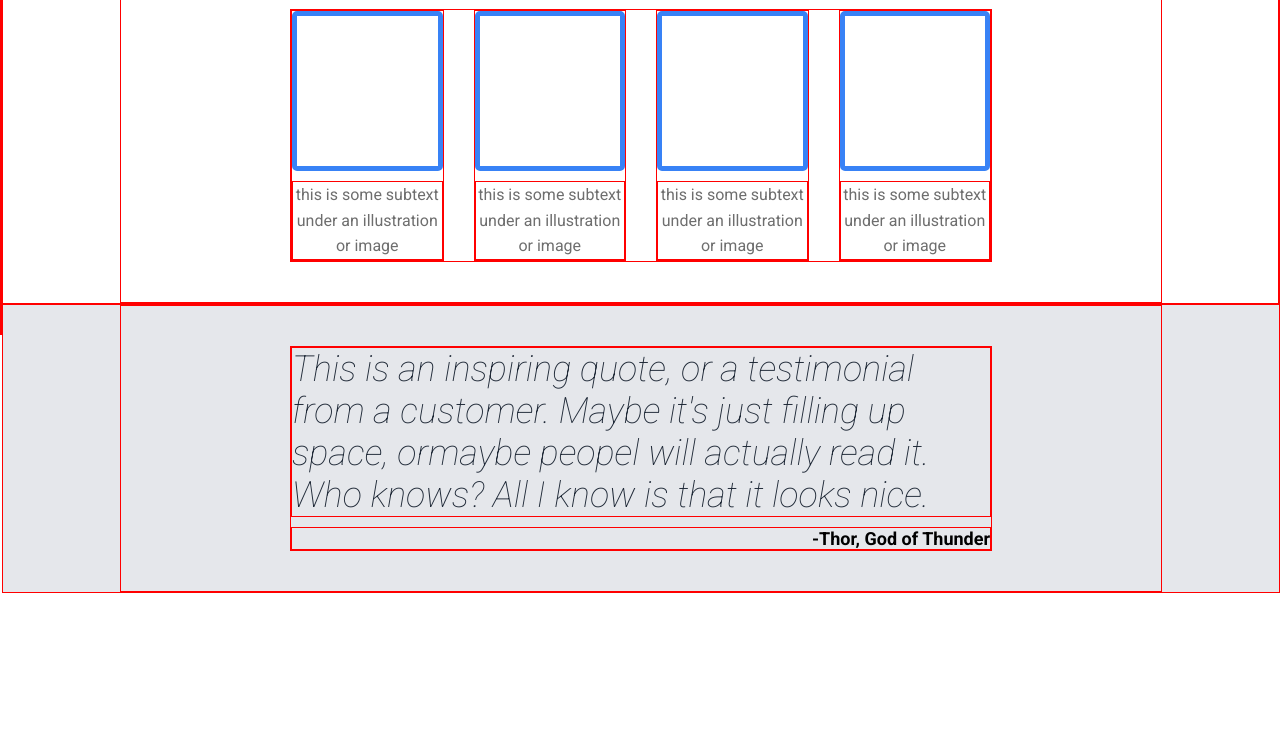
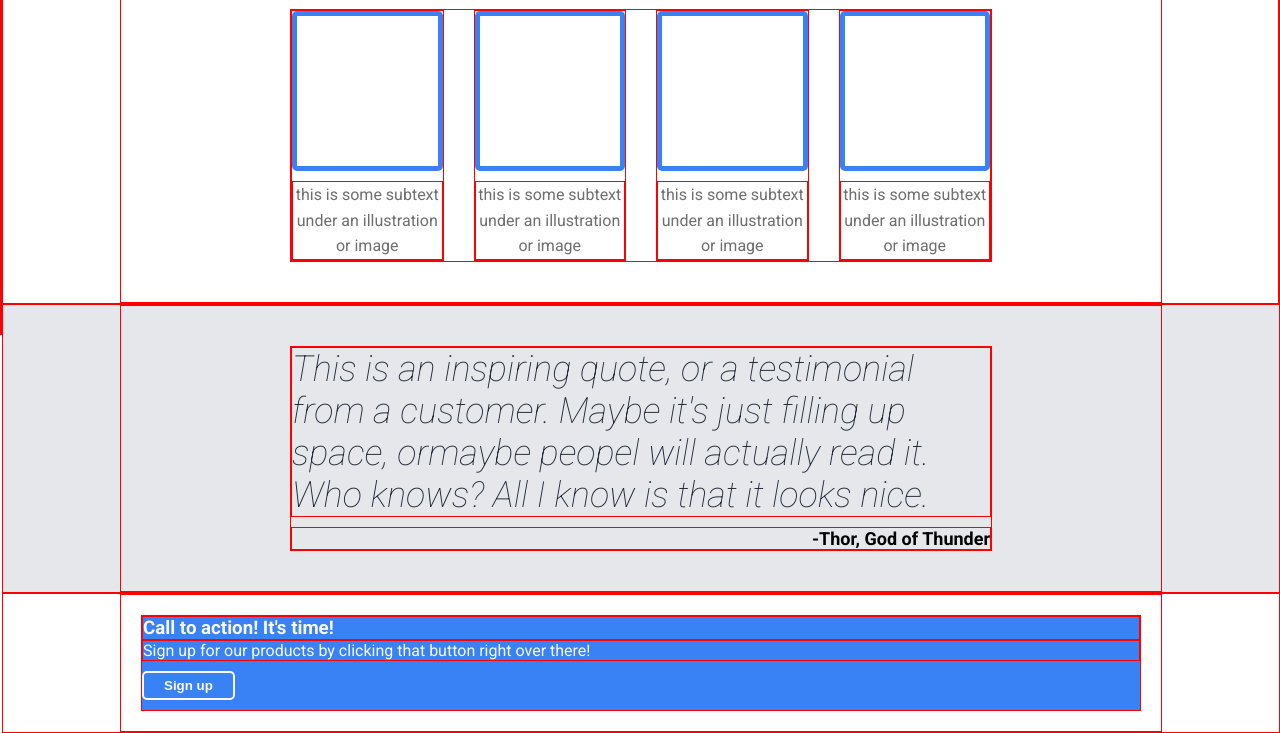
Before and after one commit to abbate33/landing-page, a plain HTML site: page index.html in a window 1280 px wide. Shown: the part 469-1202 px from the top of the page. Before the commit the page ends 1062 px from the top, so only its background shows below. Drawn offline with Linux system fonts and the light colour scheme.

Commit message:
Add CTA container and prompt section.

```diff
--- a/index.html
+++ b/index.html
@@ -75,11 +75,17 @@
             </div>
         </section>
 
-        <!-- <section class="cta">
+    <!-- This section is for the sign up button  -->
+
+        <section class="cta">
             <div class="container">
-
+                <div id="cta-prompt">
+                    <h3>Call to action! It's time!</h3>
+                    <p>Sign up for our products by clicking that button right over there!</p>
+                    <button>Sign up</button>
+                </div>
             </div>
-        </section> -->
+        </section>
 
         <!-- <footer class="footer">
             <div class="container">
--- a/styles.css
+++ b/styles.css
@@ -150,3 +150,13 @@ button {
     max-width: 700px;
     margin: 20px auto;
 }
+
+#cta-prompt {
+    background-color: #3882f6;
+    color: #f9faf8;
+}
+
+#cta-prompt button {
+    border: 2px solid #f9faf8;
+    border-radius: 5px;
+}
```
